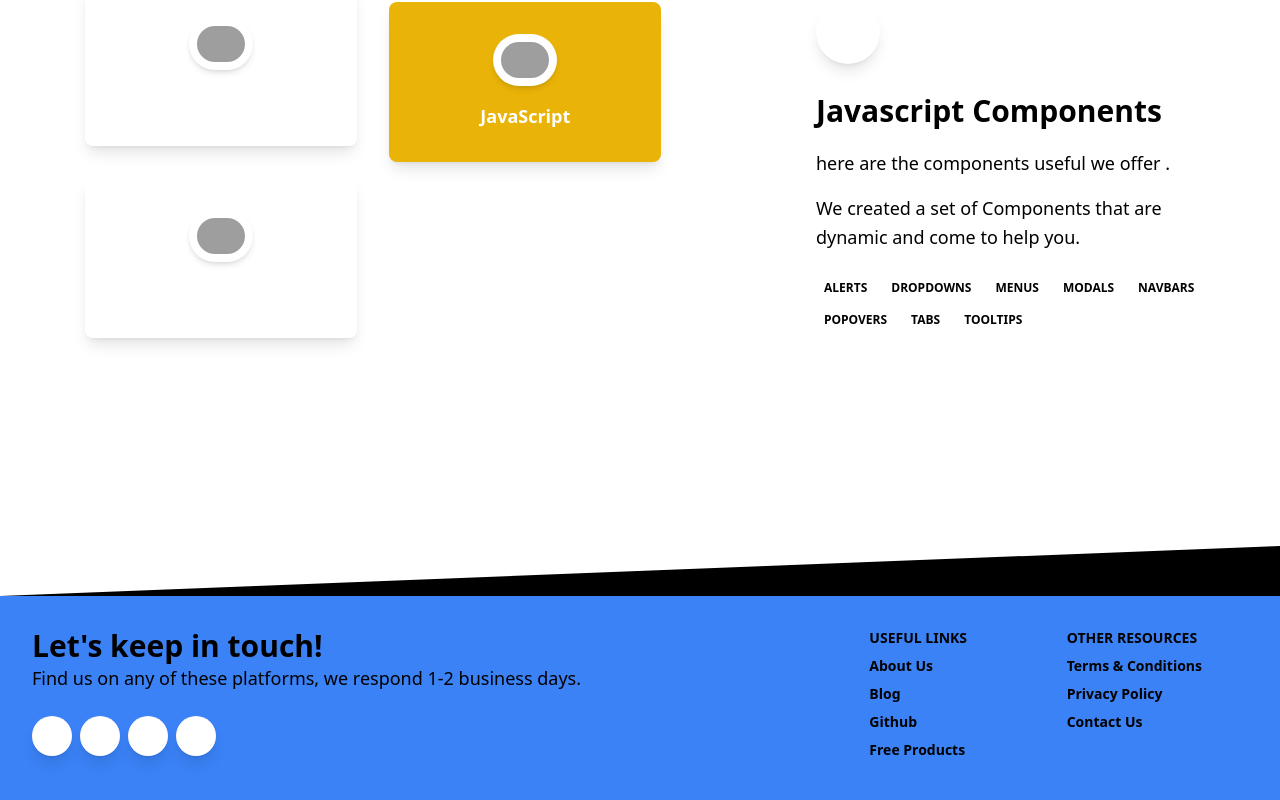
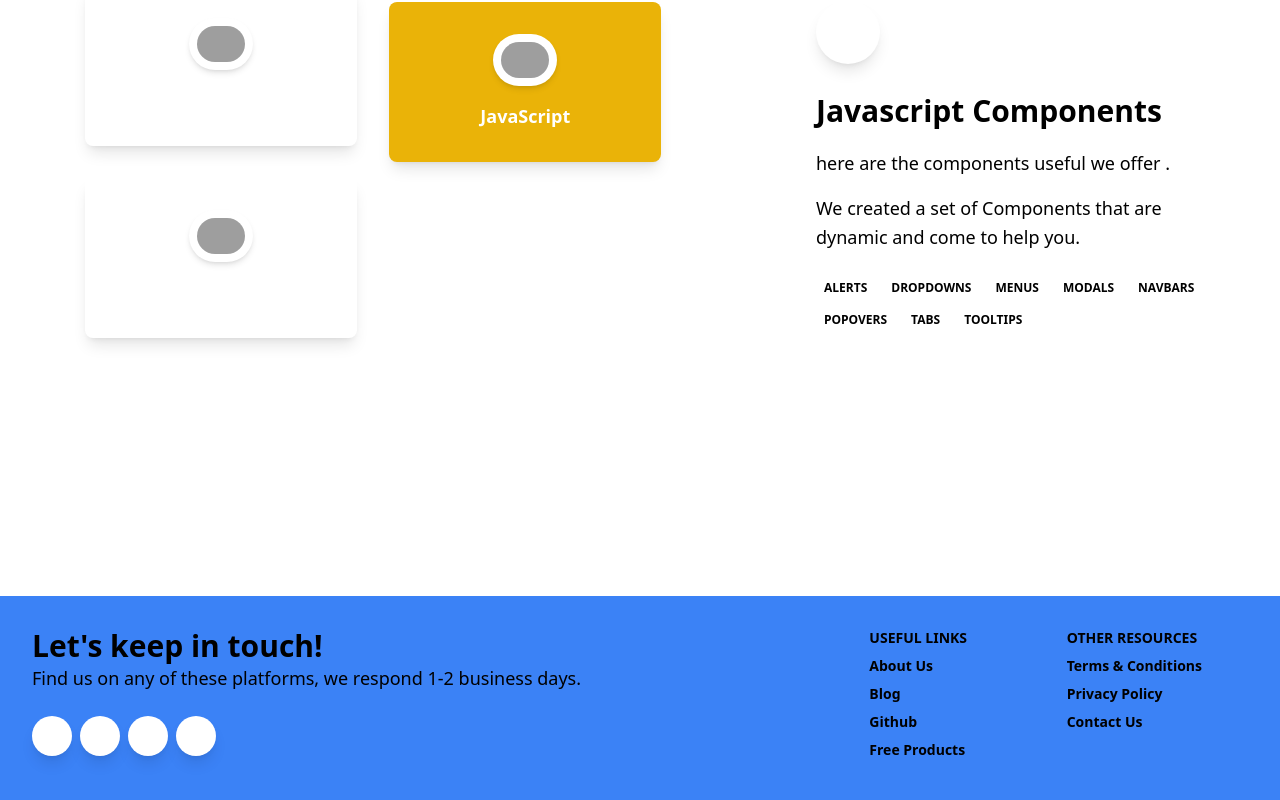
Before and after one commit to Usama12-sketch/Code-Editor, a Next.js app: page / in a window 1280 px wide. Shown: the part 2284-3084 px from the top of the page. Built offline with nearby package versions, Linux system fonts and the light colour scheme; grey boxes are pictures that could not be loaded.

Commit message:
update footer 2

```diff
--- a/components/Footers/Footer.js
+++ b/components/Footers/Footer.js
@@ -3,26 +3,8 @@ import React from "react";
 export default function Footer() {
   return (
     <>
-      <footer className="relative  bg-blue-500 hover:bg-gray-500 pt-8 pb-6">
-        <div
-          className="bottom-auto top-0 left-0 right-0 w-full absolute pointer-events-none overflow-hidden -mt-20 h-20"
-          style={{ transform: "translateZ(0)" }}
-        >
-          <svg
-            className="absolute bottom-0 overflow-hidden"
-            xmlns="http://www.w3.org/2000/svg"
-            preserveAspectRatio="none"
-            version="1.1"
-            viewBox="0 0 2560 100"
-            x="0"
-            y="0"
-          >
-            <polygon
-              className="text-blueGray-200 fill-current"
-              points="2560 0 2560 100 0 100"
-            ></polygon>
-          </svg>
-        </div>
+      <footer className="relative  bg-blue-500 hover:bg-gray-500 transition-all duration-500 pt-8 pb-6">
+
         <div className="container mx-auto px-4">
           <div className="flex flex-wrap text-center lg:text-left">
             <div className="w-full lg:w-6/12 px-4">
@@ -35,25 +17,25 @@ export default function Footer() {
                   className="bg-white text-lightBlue-400 shadow-lg font-normal h-10 w-10 items-center justify-center align-center rounded-full outline-none focus:outline-none mr-2"
                   type="button"
                 >
-                  <i className="fab fa-twitter"></i>
+
                 </button>
                 <button
                   className="bg-white text-lightBlue-600 shadow-lg font-normal h-10 w-10 items-center justify-center align-center rounded-full outline-none focus:outline-none mr-2"
                   type="button"
                 >
-                  <i className="fab fa-facebook-square"></i>
+
                 </button>
                 <button
                   className="bg-white text-pink-400 shadow-lg font-normal h-10 w-10 items-center justify-center align-center rounded-full outline-none focus:outline-none mr-2"
                   type="button"
                 >
-                  <i className="fab fa-dribbble"></i>
+
                 </button>
                 <button
                   className="bg-white text-blueGray-800 shadow-lg font-normal h-10 w-10 items-center justify-center align-center rounded-full outline-none focus:outline-none mr-2"
                   type="button"
                 >
-                  <i className="fab fa-github"></i>
+
                 </button>
               </div>
             </div>
```
